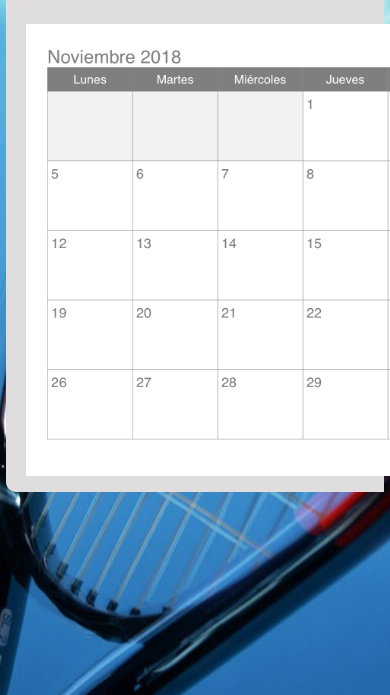
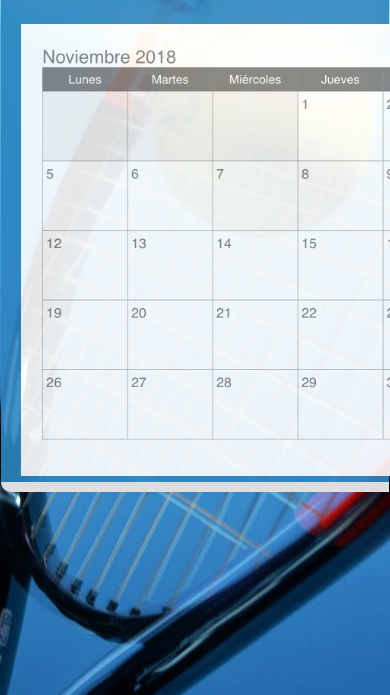
Before and after one commit to DianaYuritzi/diana, a PHP site: page /pra/apartar.php in a window 390 px wide; the page is wider, and only the part inside the window is pictured. Shown: the part 149-844 px from the top of that part. Run offline with PHP 8.4, Linux system fonts and the light colour scheme.

Commit message:
Update styles.css

```diff
--- a/proyecto/Paginas/styles.css
+++ b/proyecto/Paginas/styles.css
@@ -17,7 +17,7 @@
     font-size: 12px;
 }
 body{
-    background: url('brushed_alu.png');
+    background: url('bg.jpg');
 }
 .clearfix:before,
 .clearfix:after {
@@ -241,9 +241,9 @@
 }
 
 /* Landscape phones and down */
-@media screen and ( min-width: 360px) and (max-width: 800px) {
+@media screen and ( min-width: 360px) and (max-width: 1200px) {
     body{
-        padding: 0 .5em;
+        padding: 0 .1em;
     }
     .container{
         width: 90%;
@@ -254,7 +254,7 @@
         -webkit-transition: all .3s ease;
     }
     input[type="checkbox"]:checked + nav{
-        height: 205px;
+        height: 240px;
     }
     nav>a{
         padding: 0 1em;
@@ -297,11 +297,8 @@
     }
 }
 
-//IMAGENES Y CUERPO//
-{
-border: 0;
-margin: 0;
-}
+
+
 
 img
 {
@@ -311,7 +308,7 @@
 body{
 	font: 12px Arial, Helvetica, sans-serif;
 	color: #000000;
-	background: url(images/bg.jpg) center  #000000;
+	background: url(../paginas/images/bg.jpg) center  #000000;
 	line-height: 19px;
 }
 
@@ -319,7 +316,7 @@
 #main {
 	width: 1014px;
 	margin: 0px auto;
-	background:url(images/main.jpg) right top no-repeat;}
+	background:url(paginas/images/main.jpg) right top no-repeat;}
 
 #header {
 	width:1014px;
@@ -358,7 +355,7 @@
 	height: 40px;
 	margin-left: 0px;
 	padding-left: 0px;
-	background: url(images/menu.png) left top no-repeat;
+	background: url(paginas/images/menu.png) left top no-repeat;
 }
 
 #buttons a {
@@ -411,7 +408,7 @@
 
 #content{
 	width: 100%;
-	background: #DFDDDD;
+	background: #2E86C1; opacity: 0.9;
 }
 
 .cont_top{
```
